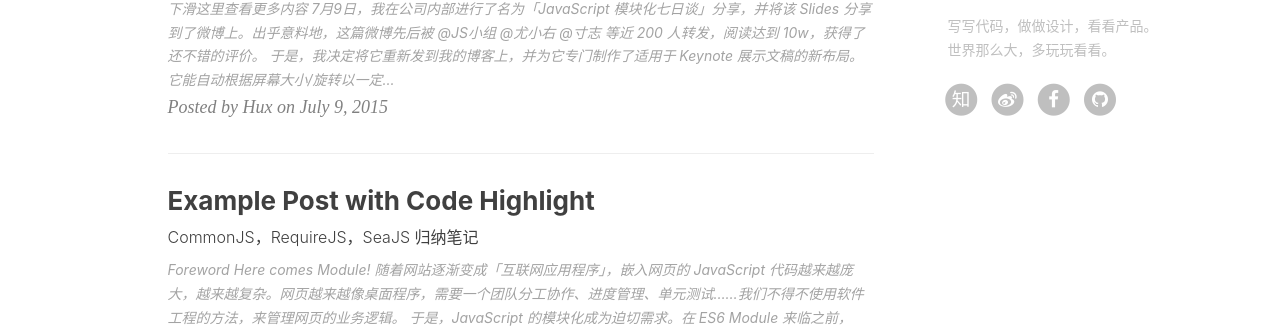
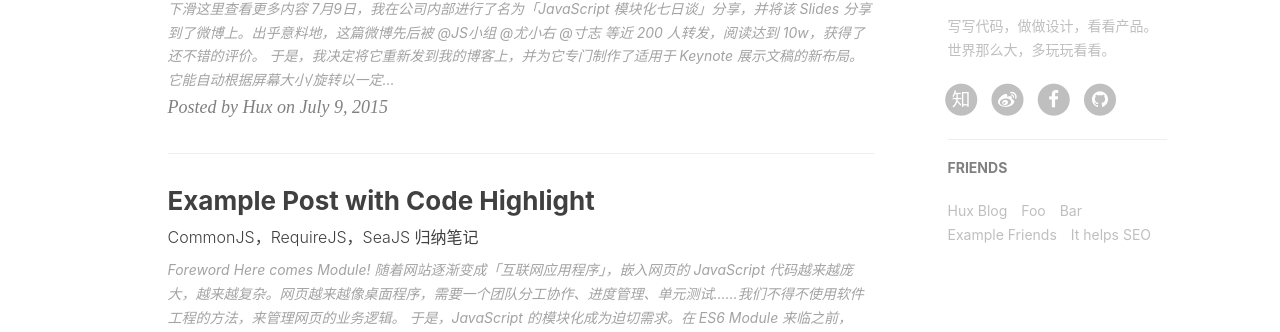
Before and after one commit to SilverBulletZyp/SilverBulletZyp.github.io, a Jekyll site: the page built from index.html, in a window 1280 px wide. Shown: the part 807-1139 px from the top of the page. Built offline with Jekyll 4.4.1, drawn with Linux system fonts in a browser that asks for light colours; nearby versions of some CDN libraries; the list of posts is cut into pages by our own code; comment, search, counter and statistics services are not loaded; some of the changed lines change nothing that is shown.

Commit message:
醉了，还原friend

```diff
--- a/_config.yml
+++ b/_config.yml
@@ -73,21 +73,21 @@ featured-condition-size: 1              # A tag will be featured if the size of
 
 
 # Friends
-#friends: [
-#    {
-#        title: "Hux Blog",
-#        href: "http://huangxuan.me"
-#    },{
-#        title: "Foo",
-#        href: "#"
-#    },{
-#        title: "Bar",
-#        href: "#"
-#    },{
-#        title: "Example Friends",
-#        href: "#"
-#    },{
-#        title: "It helps SEO",
-#        href: "#"
-#    }
-#]
+friends: [
+   {
+       title: "Hux Blog",
+       href: "http://huangxuan.me"
+   },{
+       title: "Foo",
+       href: "#"
+   },{
+       title: "Bar",
+       href: "#"
+   },{
+       title: "Example Friends",
+       href: "#"
+   },{
+       title: "It helps SEO",
+       href: "#"
+   }
+]
```
